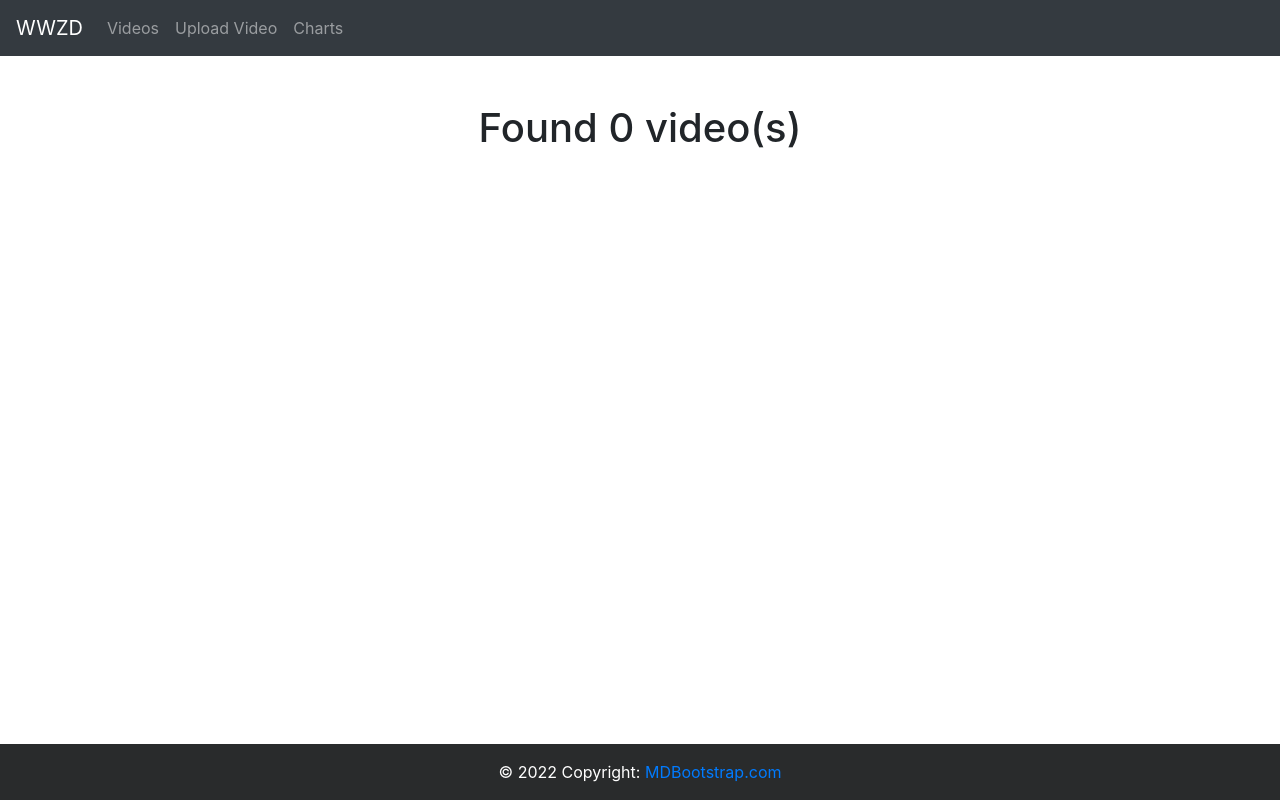
After one commit to piotrek-k/WWZD_ropoznawanie_emocji_wizualizacja, a Django app: page /videos/ in a window 1280 px wide. The commit adds this page. Run offline with Django 3.2, Linux system fonts and the light colour scheme; data that the repository does not hold is empty; some libraries are stand-ins or nearby versions.

Commit message:
add video analysis model, fix urls, add home page

```diff
--- a/web_app/web_app/urls.py
+++ b/web_app/web_app/urls.py
@@ -18,12 +18,15 @@ from django.urls import path, include
 from django.conf.urls.static import static
 from django.conf import settings
 
-from wwzd_app.views import upload_video, model_form_upload
+from wwzd_app.views import model_form_upload, home, videos, analyze_video
 
 urlpatterns = [
     path("admin/", admin.site.urls),
-    path('chart/', include('chart.urls', namespace='chart')),
-    path("upload/", upload_video, name="upload"),
+    path("chart/", include("chart.urls", namespace="chart")),
+    # path("upload/", upload_video, name="upload"),
     path("upload_form/", model_form_upload, name="upload_form"),
+    path("", home, name="home"),
+    path("videos/", videos, name="videos"),
+    path("analyze_video/<int:id>", analyze_video, name="analyze_video"),
 ]
 urlpatterns += static(settings.MEDIA_URL, document_root=settings.MEDIA_ROOT)
--- a/web_app/wwzd_app/admin.py
+++ b/web_app/wwzd_app/admin.py
@@ -1,4 +1,5 @@
 from django.contrib import admin
-from .models import Videos
+from .models import Videos, AnalysisResult
 
 admin.site.register(Videos)
+admin.site.register(AnalysisResult)
--- a/web_app/wwzd_app/models.py
+++ b/web_app/wwzd_app/models.py
@@ -1,4 +1,5 @@
 from django.db import models
+from django.db.models.deletion import CASCADE
 
 # Create your models here.
 
@@ -13,3 +14,8 @@ class Videos(models.Model):
 
     def __str__(self):
         return self.title
+
+
+class AnalysisResult(models.Model):
+    video = models.OneToOneField(Videos, on_delete=CASCADE, primary_key=True)
+    result = models.TextField()
--- /dev/null
+++ b/web_app/wwzd_app/templates/home.html
@@ -0,0 +1,92 @@
+{% load static %}
+
+<!DOCTYPE html>
+<html lang="en">
+
+<head>
+    <meta charset="UTF-8">
+    <meta name="viewport" content="width=device-width, initial-scale=1.0">
+    <title>Dashboard</title>
+    <link rel="stylesheet" href="https://maxcdn.bootstrapcdn.com/bootstrap/4.5.2/css/bootstrap.min.css">
+    <link rel="icon" href="{% static 'images/favicon.ico' %}">
+    <script src="https://ajax.googleapis.com/ajax/libs/jquery/3.5.1/jquery.min.js"></script>
+    <script src="https://cdnjs.cloudflare.com/ajax/libs/popper.js/1.16.0/umd/popper.min.js"></script>
+    <script src="https://maxcdn.bootstrapcdn.com/bootstrap/4.5.2/js/bootstrap.min.js"></script>
+    <script src="https://kit.fontawesome.com/5f29fb42ce.js" crossorigin="anonymous"></script>
+
+    <style>
+        html {
+            position: relative;
+            min-height: 100%;
+        }
+
+        .page-footer {
+            position: absolute;
+            left: 0;
+            bottom: 0;
+            right: 0;
+            height: auto;
+            width: 100%;
+            background-color: #292b2c;
+            color: #ffffff;
+            text-align: center;
+        }
+    </style>
+</head>
+
+<body>
+    {% block navbar%}
+    <nav class="navbar navbar-expand-sm navbar-dark bg-dark">
+        <a href="/" class="navbar-brand">WWZD</a>
+        <button class="navbar-toggler" data-toggle="collapse" data-target="#navbarMenu">
+            <span class="navbar-toggler-icon"></span>
+        </button>
+        <div class="collapse navbar-collapse" id="navbarMenu">
+            <ul class="navbar-nav">
+                <li class="nav-item">
+                    <a href="{% url 'videos' %}" class="nav-link">Videos</a>
+                </li>
+                <li class="nav-item">
+                    <a href="{% url 'upload_form' %}" class="nav-link">Upload Video</a>
+                </li>
+                <li class="nav-item">
+                    <a href="{% url 'chart:cumulative_chart' %}" class="nav-link">Charts</a>
+                </li>
+            </ul>
+
+        </div>
+    </nav>
+    {% endblock %}
+
+    {% block content%}
+    <h2> Tu mogą byc np 3 ostatnie filmy juz przetworzone</h2>
+    {% endblock %}
+
+    {% block footer %}
+    <footer class="page-footer">
+        <div class=" footer-copyright text-center py-3">© 2022 Copyright:
+            <a href="https://mdbootstrap.com/"> MDBootstrap.com</a>
+        </div>
+    </footer>
+    {% endblock %}
+
+    {% block scripts %}
+    <script>
+        function footerAlign() {
+            $('page-footer').css('height', 'auto');
+            var footerHeight = $('page-footer').outerHeight();
+            $('body').css('padding-bottom', footerHeight);
+            $('page-footer').css('height', footerHeight);
+        }
+        $(document).ready(function () {
+            footerAlign();
+        });
+        $(window).resize(function () {
+            footerAlign();
+        });
+    </script>
+
+    {% endblock %}
+</body>
+
+</html>
--- /dev/null
+++ b/web_app/wwzd_app/templates/videos.html
@@ -0,0 +1,19 @@
+{% extends 'home.html' %}
+{% block content%}
+
+
+<div class="row justify-content-center mt-5">
+
+    <h1> Found {{videos_count}} video(s) </h1>
+
+</div>
+{% for video in videos %}
+<video width="500" height="500" controls>
+    <source src="{{video.video.url}}" type="video/mp4">
+    <b>{{video.title}}</b>
+</video>
+
+<a class="btn btn-primary" href="{% url 'analyze_video' video.id %}">Analyze</a>
+{% endfor %}
+
+{% endblock %}
--- a/web_app/wwzd_app/templates/videos_form.html
+++ b/web_app/wwzd_app/templates/videos_form.html
@@ -2,7 +2,7 @@
 <form method="post" enctype="multipart/form-data">
     {% csrf_token %}
     {{ form.as_p }}
-    <button type="submit">Upload</button>
+    <button type="submit" onclick="location.href='/'">>Upload</button>
 </form>
 
 
--- a/web_app/wwzd_app/views.py
+++ b/web_app/wwzd_app/views.py
@@ -1,18 +1,23 @@
 from django.shortcuts import render, redirect
 from .forms import VideoForm
-from .models import Videos
+from .models import Videos, AnalysisResult
 from django.conf import settings
 from django.core.files.storage import FileSystemStorage
+import sys
+import json
+import pandas as pd
 
+sys.path.append("..")
+from emotion_recognition.main import test_emotions_video_extraction
 
-def upload_video(request):
-    if request.method == "POST" and request.FILES["myfile"]:
-        myfile = request.FILES["myfile"]
-        fs = FileSystemStorage()
-        filename = fs.save(myfile.name, myfile)
-        uploaded_file_url = fs.url(filename)
-        return render(request, "upload.html", {"uploaded_file_url": uploaded_file_url})
-    return render(request, "upload.html")
+# def upload_video(request):
+#     if request.method == "POST" and request.FILES["myfile"]:
+#         myfile = request.FILES["myfile"]
+#         fs = FileSystemStorage()
+#         filename = fs.save(myfile.name, myfile)
+#         uploaded_file_url = fs.url(filename)
+#         return render(request, "upload.html", {"uploaded_file_url": uploaded_file_url})
+#     return render(request, "upload.html")
 
 
 def model_form_upload(request):
@@ -26,11 +31,24 @@ def model_form_upload(request):
     return render(request, "videos_form.html", {"form": form})
 
 
-# def display(request):
+def videos(request):
+    videos = Videos.objects.all()
+    videos_count = Videos.objects.count()
+    context = {
+        "videos": videos,
+        "videos_count": videos_count,
+    }
+    return render(request, "videos.html", context=context)
 
-#     videos = Videos.objects.all()
-#     context = {
-#         "videos": videos,
-#     }
 
-#     return render(request, "videos.html", context)
+def home(request):
+
+    return render(request, "home.html")
+
+
+def analyze_video(request, id):
+    v = Videos.objects.get(id=id)
+    print(v.video.url)
+    result = test_emotions_video_extraction(v.video.url)
+    analyzed_video = AnalysisResult.objects.create(video=v, result=result)
+    return redirect("/")
```
Also changed, not shown: emotion_recognition/main.py (+7 -5 lines), requirements.txt (+59 -0 lines), emotion_recognition/__init__.py (added).
